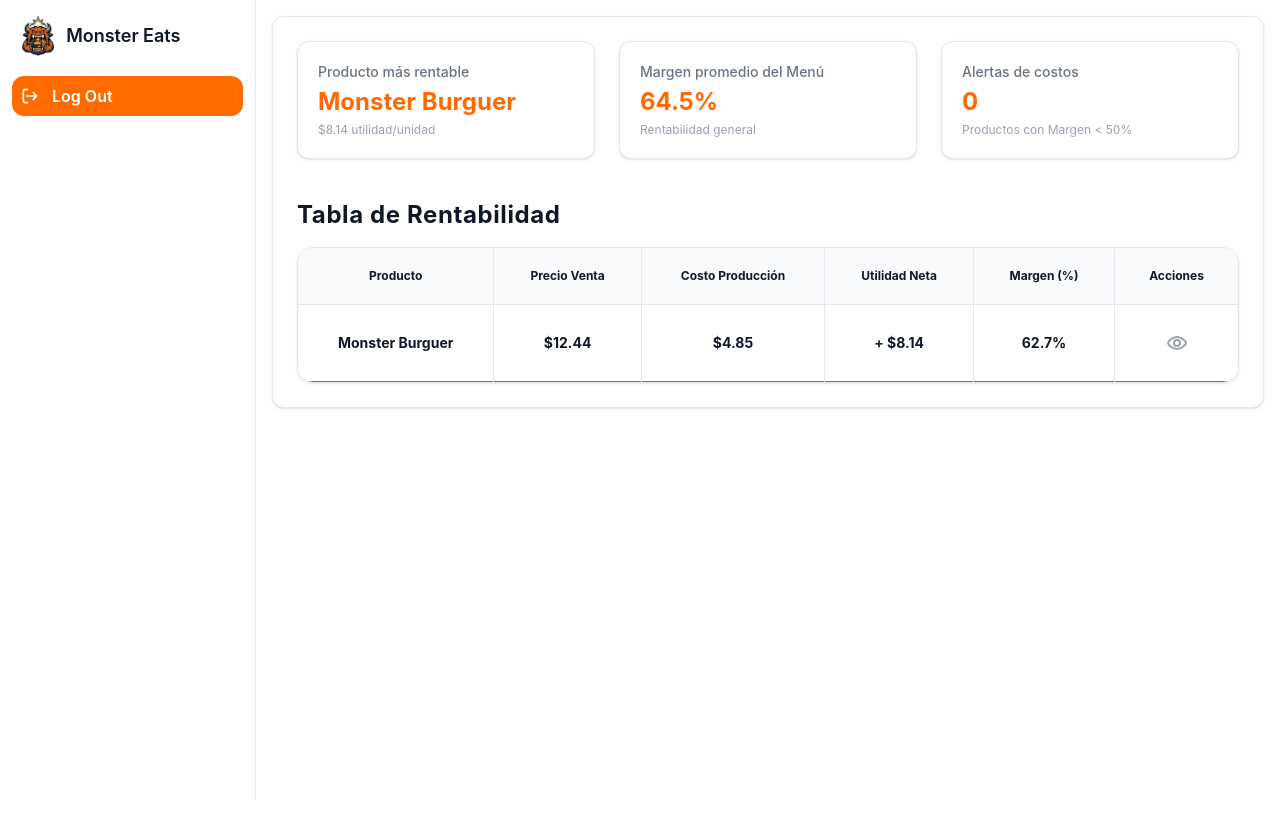
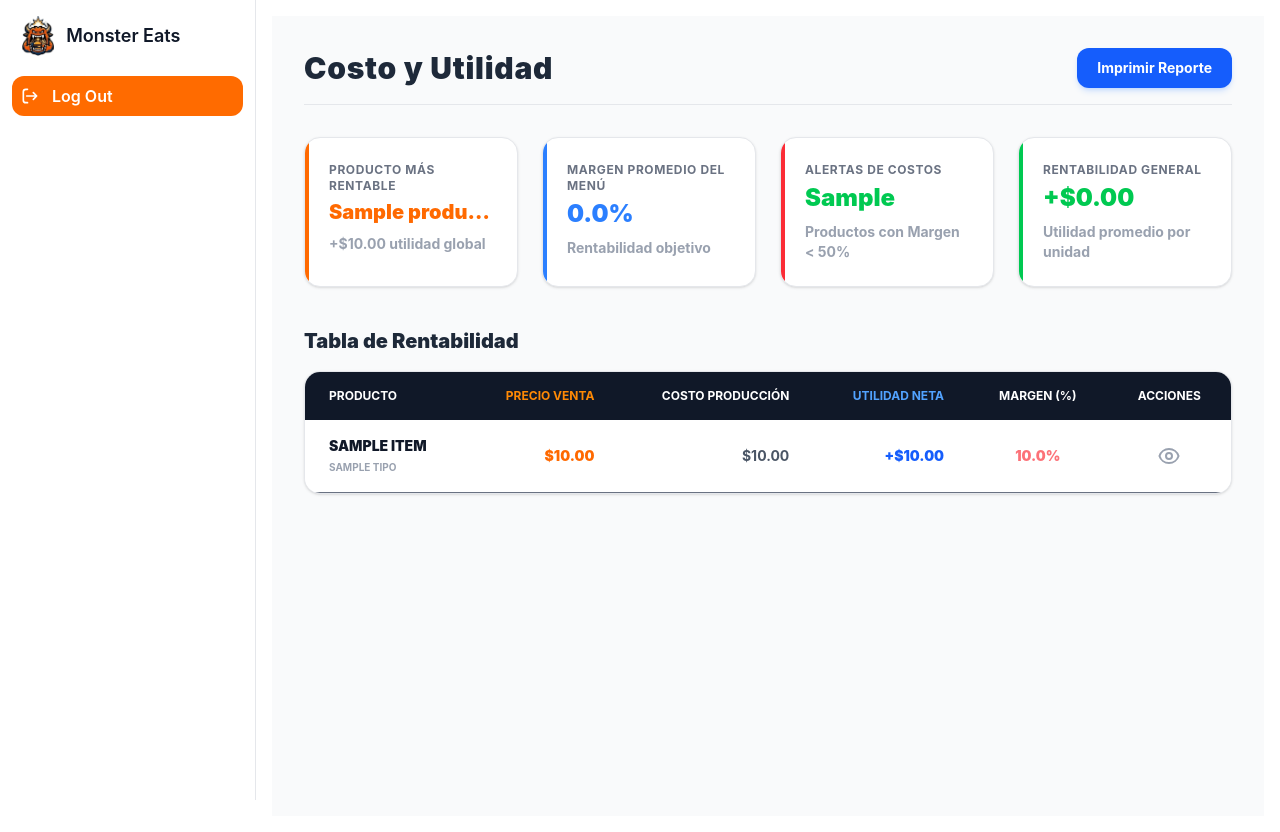
Before and after one commit to IDGS-804-23001532/Monster-eats, a Flask app: template templates/costo_Utilidad/principal.html in a window 1280 px wide. Before the commit the page ends 800 px from the top, so only its background shows below. Run offline with Flask 3, Linux system fonts and the light colour scheme; the template is opened without the code that fills it: most values are stand-ins (such as "Sample title", 1, 10 or a date in 2020); some libraries are stand-ins or nearby versions.

Commit message:
Funcionalidad Costo Utilidad terminada

```diff
--- a/solicitud_Produccion/routes.py
+++ b/solicitud_Produccion/routes.py
@@ -30,7 +30,7 @@ def principal():
 
 @solicitud_produccion.route('/agregar/<int:id_producto>', methods=['POST'])
 @login_required
-@roles_accepted('Cliente', 'Cajero')
+@roles_accepted('Cliente', 'Cajero', 'Cocina')
 def agregar_carrito(id_producto):
     producto = Producto.query.get_or_404(id_producto)
     cantidad = int(request.form.get('cantidad', 1))
@@ -55,7 +55,7 @@ def agregar_carrito(id_producto):
 
 @solicitud_produccion.route('/confirmar', methods=['POST'])
 @login_required
-@roles_accepted('Cliente', 'Cajero')
+@roles_accepted('Cliente', 'Cajero', 'Cocina')
 def confirmar_pedido():
     carrito = session.get('carrito', {})
     metodo_pago = request.form.get('metodo_pago', 'Efectivo')
--- a/templates/costo_Utilidad/principal.html
+++ b/templates/costo_Utilidad/principal.html
@@ -1,167 +1,190 @@
 {% extends "layout.html" %}
 
 {% block content %}
-<div class="p-6 bg-white dark:bg-gray-900 rounded-xl shadow-sm border border-gray-200 dark:border-gray-700">
+<div class="p-4 md:p-6 lg:p-8 bg-gray-50 dark:bg-gray-900 min-h-screen">
 
-    <div class="grid grid-cols-1 md:grid-cols-3 gap-6 mb-10">
+    <div class="flex items-center justify-between mb-8 pb-4 border-b border-gray-200 dark:border-gray-700">
+        <h1 class="text-3xl font-black text-gray-800 dark:text-white tracking-wide">
+            Costo y Utilidad
+        </h1>
+        <button onclick="window.print()"
+            class="px-5 py-2.5 text-sm font-bold text-white bg-blue-600 rounded-xl hover:bg-blue-700 transition-colors shadow-md shadow-blue-500/20">
+            Imprimir Reporte
+        </button>
+    </div>
 
+    <div class="grid grid-cols-1 md:grid-cols-2 lg:grid-cols-4 gap-6 mb-10">
         <div
-            class="p-5 bg-white dark:bg-[#111827] rounded-xl border border-gray-200 dark:border-orange-500/40 shadow-sm flex flex-col justify-center">
-            <h4 class="text-sm font-medium text-gray-500 dark:text-gray-300 mb-1">Producto más rentable</h4>
-            <div class="text-2xl font-bold text-orange-500 mb-1">Monster Burguer</div>
-            <p class="text-xs text-gray-400 dark:text-gray-400">$8.14 utilidad/unidad</p>
+            class="bg-white dark:bg-gray-800 p-6 rounded-2xl border border-gray-200 dark:border-gray-700 shadow-sm relative overflow-hidden">
+            <div class="absolute top-0 left-0 w-1 h-full bg-orange-500"></div>
+            <p class="text-xs font-bold text-gray-500 dark:text-gray-400 uppercase tracking-wider mb-1">Producto más
+                rentable</p>
+            <h3 class="text-xl font-black text-orange-500 truncate">
+                {{ producto_rentable.nombre if producto_rentable else 'Sin Datos' }}
+            </h3>
+            <p class="text-sm font-bold text-gray-400 mt-2">
+                {% if producto_rentable %}
+                +${{ "%.2f"|format(producto_rentable.utilidad_global) }} utilidad global
+                {% else %}
+                Faltan ventas
+                {% endif %}
+            </p>
         </div>
 
         <div
-            class="p-5 bg-white dark:bg-[#111827] rounded-xl border border-gray-200 dark:border-orange-500/40 shadow-sm flex flex-col justify-center">
-            <h4 class="text-sm font-medium text-gray-500 dark:text-gray-300 mb-1">Margen promedio del Menú</h4>
-            <div class="text-2xl font-bold text-orange-500 mb-1">64.5%</div>
-            <p class="text-xs text-gray-400 dark:text-gray-400">Rentabilidad general</p>
+            class="bg-white dark:bg-gray-800 p-6 rounded-2xl border border-gray-200 dark:border-gray-700 shadow-sm relative overflow-hidden">
+            <div class="absolute top-0 left-0 w-1 h-full bg-blue-500"></div>
+            <p class="text-xs font-bold text-gray-500 dark:text-gray-400 uppercase tracking-wider mb-1">Margen promedio
+                del Menú</p>
+            <h3 class="text-2xl font-black text-blue-500">{{ "%.1f"|format(margen_promedio) }}%</h3>
+            <p class="text-sm font-bold text-gray-400 mt-2">Rentabilidad objetivo</p>
         </div>
 
         <div
-            class="p-5 bg-white dark:bg-[#111827] rounded-xl border border-gray-200 dark:border-orange-500/40 shadow-sm flex flex-col justify-center">
-            <h4 class="text-sm font-medium text-gray-500 dark:text-gray-300 mb-1">Alertas de costos</h4>
-            <div class="text-2xl font-bold text-orange-500 mb-1">0</div>
-            <p class="text-xs text-gray-400 dark:text-gray-400">Productos con Margen &lt; 50%</p>
+            class="bg-white dark:bg-gray-800 p-6 rounded-2xl border border-gray-200 dark:border-gray-700 shadow-sm relative overflow-hidden">
+            <div class="absolute top-0 left-0 w-1 h-full bg-red-500"></div>
+            <p class="text-xs font-bold text-gray-500 dark:text-gray-400 uppercase tracking-wider mb-1">Alertas de
+                costos</p>
+            <h3
+                class="text-2xl font-black {% if alertas_costos > 0 %} text-red-500 animate-pulse {% else %} text-green-500 {% endif %}">
+                {{ alertas_costos }}
+            </h3>
+            <p class="text-sm font-bold text-gray-400 mt-2">Productos con Margen < 50%</p>
         </div>
 
+        <div
+            class="bg-white dark:bg-gray-800 p-6 rounded-2xl border border-gray-200 dark:border-gray-700 shadow-sm relative overflow-hidden">
+            <div class="absolute top-0 left-0 w-1 h-full bg-green-500"></div>
+            <p class="text-xs font-bold text-gray-500 dark:text-gray-400 uppercase tracking-wider mb-1">Rentabilidad
+                general</p>
+            <h3 class="text-2xl font-black text-green-500">+${{ "%.2f"|format(rentabilidad_general) }}</h3>
+            <p class="text-sm font-bold text-gray-400 mt-2">Utilidad promedio por unidad</p>
+        </div>
     </div>
 
-    <h2 class="text-2xl font-bold text-gray-900 dark:text-white tracking-wide mb-4">Tabla de Rentabilidad</h2>
+    <h2 class="text-xl font-black text-gray-800 dark:text-white mb-4">Tabla de Rentabilidad</h2>
 
-    <div class="relative overflow-x-auto shadow-sm border border-gray-200 dark:border-gray-700 sm:rounded-2xl">
-        <table class="w-full text-sm text-center text-gray-500 dark:text-gray-400">
-            <thead
-                class="text-xs text-gray-900 dark:text-white bg-gray-50 dark:bg-[#111827] border-b border-gray-200 dark:border-gray-700">
-                <tr>
-                    <th scope="col" class="px-6 py-5 border-r border-gray-200 dark:border-gray-700 font-bold">
-                        Producto
-                    </th>
-                    <th scope="col" class="px-6 py-5 border-r border-gray-200 dark:border-gray-700 font-bold">
-                        Precio Venta
-                    </th>
-                    <th scope="col" class="px-6 py-5 border-r border-gray-200 dark:border-gray-700 font-bold">
-                        Costo Producción
-                    </th>
-                    <th scope="col" class="px-6 py-5 border-r border-gray-200 dark:border-gray-700 font-bold">
-                        Utilidad Neta
-                    </th>
-                    <th scope="col" class="px-6 py-5 border-r border-gray-200 dark:border-gray-700 font-bold">
-                        Margen (%)
-                    </th>
-                    <th scope="col" class="px-6 py-5 font-bold">
-                        Acciones
-                    </th>
-                </tr>
-            </thead>
-            <tbody>
-                <tr
-                    class="bg-white dark:bg-[#111827] border-b dark:border-gray-700 hover:bg-gray-50 dark:hover:bg-gray-800 transition-colors">
-                    <td
-                        class="px-6 py-5 font-bold text-gray-900 dark:text-white border-r border-gray-200 dark:border-gray-700">
-                        Monster Burguer
-                    </td>
-                    <td
-                        class="px-6 py-5 font-bold text-gray-900 dark:text-white border-r border-gray-200 dark:border-gray-700">
-                        $12.44
-                    </td>
-                    <td
-                        class="px-6 py-5 font-bold text-gray-900 dark:text-white border-r border-gray-200 dark:border-gray-700">
-                        $4.85
-                    </td>
-                    <td
-                        class="px-6 py-5 font-bold text-gray-900 dark:text-white border-r border-gray-200 dark:border-gray-700">
-                        + $8.14
-                    </td>
-                    <td
-                        class="px-6 py-5 font-bold text-gray-900 dark:text-white border-r border-gray-200 dark:border-gray-700">
-                        62.7%
-                    </td>
-                    <td class="px-6 py-5">
-                        <div class="flex justify-center items-center">
-                            <button data-modal-target="modalRentabilidad" data-modal-toggle="modalRentabilidad"
-                                type="button"
-                                class="text-gray-400 bg-transparent hover:text-white rounded-lg text-sm p-1.5 inline-flex items-center transition-colors cursor-pointer">
-                                <svg class="w-6 h-6" aria-hidden="true" xmlns="http://www.w3.org/2000/svg" width="24"
-                                    height="24" fill="none" viewBox="0 0 24 24">
-                                    <path stroke="currentColor" stroke-width="2"
-                                        d="M21 12c0 1.2-4.03 6-9 6s-9-4.8-9-6c0-1.2 4.03-6 9-6s9 4.8 9 6Z" />
-                                    <path stroke="currentColor" stroke-width="2"
-                                        d="M15 12a3 3 0 1 1-6 0 3 3 0 0 1 6 0Z" />
+    <div
+        class="bg-white dark:bg-gray-800 rounded-2xl shadow-sm border border-gray-200 dark:border-gray-700 overflow-hidden mb-6">
+        <div class="overflow-x-auto">
+            <table class="w-full text-sm text-left text-gray-500 dark:text-gray-400">
+                <thead class="text-xs text-white uppercase bg-gray-900 dark:bg-gray-950">
+                    <tr>
+                        <th scope="col" class="px-6 py-4">Producto</th>
+                        <th scope="col" class="px-6 py-4 text-right text-orange-400">Precio Venta</th>
+                        <th scope="col" class="px-6 py-4 text-right">Costo Producción</th>
+                        <th scope="col" class="px-6 py-4 text-right text-blue-400">Utilidad Neta</th>
+                        <th scope="col" class="px-6 py-4 text-center">Margen (%)</th>
+                        <th scope="col" class="px-6 py-4 text-center">Acciones</th>
+                    </tr>
+                </thead>
+                <tbody>
+                    {% for item in resultados %}
+                    <tr
+                        class="bg-white dark:bg-gray-800 border-b dark:border-gray-700 hover:bg-gray-50 dark:hover:bg-gray-700/50 transition-colors">
+                        <td class="px-6 py-4 font-black text-gray-900 dark:text-white uppercase flex flex-col">
+                            {{ item.nombre }}
+                            <span class="text-[10px] font-bold text-gray-400 mt-1">{{ item.tipo }}</span>
+                        </td>
+                        <td class="px-6 py-4 text-right font-black text-orange-500">
+                            ${{ "%.2f"|format(item.precio_venta) }}
+                        </td>
+                        <td class="px-6 py-4 text-right font-bold text-gray-600 dark:text-gray-400">
+                            ${{ "%.2f"|format(item.costo_produccion) }}
+                        </td>
+                        <td class="px-6 py-4 text-right font-black text-blue-600 dark:text-blue-400">
+                            +${{ "%.2f"|format(item.utilidad) }}
+                        </td>
+                        <td class="px-6 py-4 text-center">
+                            {% if item.margen_ganancia >= 50 %}
+                            <span class="text-sm font-black text-green-500">{{ "%.1f"|format(item.margen_ganancia)
+                                }}%</span>
+                            {% elif item.margen_ganancia >= 20 %}
+                            <span class="text-sm font-black text-orange-500">{{ "%.1f"|format(item.margen_ganancia)
+                                }}%</span>
+                            {% else %}
+                            <span class="text-sm font-black text-red-500 animate-pulse">{{
+                                "%.1f"|format(item.margen_ganancia) }}%</span>
+                            {% endif %}
+                        </td>
+                        <td class="px-6 py-4 text-center">
+                            <button
+                                onclick="document.getElementById('modal-desglose-{{ item.id_producto }}').classList.remove('hidden'); document.getElementById('modal-desglose-{{ item.id_producto }}').classList.add('flex');"
+                                class="p-2 text-gray-400 hover:text-blue-500 transition-colors" title="Ver Desglose">
+                                <svg class="w-6 h-6" fill="none" stroke="currentColor" viewBox="0 0 24 24">
+                                    <path stroke-linecap="round" stroke-linejoin="round" stroke-width="2"
+                                        d="M15 12a3 3 0 11-6 0 3 3 0 016 0z"></path>
+                                    <path stroke-linecap="round" stroke-linejoin="round" stroke-width="2"
+                                        d="M2.458 12C3.732 7.943 7.523 5 12 5c4.478 0 8.268 2.943 9.542 7-1.274 4.057-5.064 7-9.542 7-4.477 0-8.268-2.943-9.542-7z">
+                                    </path>
                                 </svg>
-                                <span class="sr-only">Ver detalles</span>
                             </button>
-                        </div>
-                    </td>
-                </tr>
+                        </td>
+                    </tr>
+                    {% else %}
+                    <tr>
+                        <td colspan="6" class="px-6 py-12 text-center text-gray-500 dark:text-gray-400">
+                            <p class="font-bold text-lg mb-1">Aún no hay productos registrados.</p>
+                        </td>
+                    </tr>
+                    {% endfor %}
+                </tbody>
+            </table>
+        </div>
+    </div>
+</div>
 
-            </tbody>
-        </table>
-    </div>
+{% for item in resultados %}
+<div id="modal-desglose-{{ item.id_producto }}" tabindex="-1" aria-hidden="true"
+    class="hidden bg-gray-900/50 dark:bg-gray-900/80 overflow-y-auto overflow-x-hidden fixed top-0 right-0 left-0 z-50 justify-center items-center w-full md:inset-0 h-[calc(100%-1rem)] max-h-full">
 
-    <div id="modalRentabilidad" tabindex="-1" aria-hidden="true"
-        class="hidden overflow-y-auto overflow-x-hidden fixed top-0 right-0 left-0 z-50 justify-center items-center w-full md:inset-0 h-[calc(100%-1rem)] max-h-full bg-gray-900/70 backdrop-blur-sm">
-        <div class="relative p-4 w-full max-w-sm max-h-full">
-            <div class="relative bg-[#1e293b] rounded-2xl shadow-xl border border-gray-700 p-6">
+    <div class="relative p-4 w-full max-w-sm max-h-full">
+        <div class="relative bg-gray-900 rounded-2xl shadow-2xl border border-gray-700">
 
-                <h3 class="text-lg font-bold text-white text-center mb-6">
-                    Monster Burguer
-                </h3>
+            <div class="p-6 text-center border-b border-gray-800">
+                <h3 class="text-xl font-black text-white uppercase">{{ item.nombre }}</h3>
+            </div>
 
-                <div class="space-y-3 mb-4">
-                    <div class="flex justify-between text-sm font-bold text-white">
-                        <span>Carne Molida</span>
-                        <span>$2.70</span>
+            <div class="p-6">
+                <div class="space-y-3 mb-6">
+                    {% for ing in desglose_recetas[item.id_producto] %}
+                    <div class="flex justify-between items-center">
+                        <span class="text-sm font-bold text-gray-300">{{ ing.nombre }}</span>
+                        <span class="text-sm font-black text-white">${{ "%.2f"|format(ing.costo) }}</span>
                     </div>
-                    <div class="flex justify-between text-sm font-bold text-white">
-                        <span>Pan brioche</span>
-                        <span>$0.65</span>
+                    {% else %}
+                    <p class="text-sm text-gray-500 italic text-center">No hay receta registrada.</p>
+                    {% endfor %}
+                </div>
+
+                <div class="border-t border-gray-700 pt-4 mb-6 space-y-2">
+                    <div class="flex justify-between items-center">
+                        <span class="text-sm font-bold text-gray-400">Costo total</span>
+                        <span class="text-sm font-black text-white">${{ "%.2f"|format(item.costo_produccion) }}</span>
                     </div>
-                    <div class="flex justify-between text-sm font-bold text-white">
-                        <span>Queso cheddar</span>
-                        <span>$0.72</span>
-                    </div>
-                    <div class="flex justify-between text-sm font-bold text-white">
-                        <span>Lechuga</span>
-                        <span>$0.15</span>
-                    </div>
-                    <div class="flex justify-between text-sm font-bold text-white">
-                        <span>Tomate</span>
-                        <span>$0.32</span>
-                    </div>
-                    <div class="flex justify-between text-sm font-bold text-white">
-                        <span>Salsa especial</span>
-                        <span>$0.36</span>
+                    <div class="flex justify-between items-center">
+                        <span class="text-sm font-bold text-gray-400">Precio Venta</span>
+                        <span class="text-sm font-black text-white">${{ "%.2f"|format(item.precio_venta) }}</span>
                     </div>
                 </div>
 
-                <hr class="border-gray-600 my-4">
-
-                <div class="space-y-2 mb-6">
-                    <div class="flex justify-between text-sm font-bold text-white">
-                        <span>Costo total</span>
-                        <span>$4.85</span>
-                    </div>
-                    <div class="flex justify-between text-sm font-bold text-white">
-                        <span>Precio Venta</span>
-                        <span>$12.99</span>
-                    </div>
+                <div
+                    class="bg-gray-800/50 border border-gray-700 p-4 rounded-xl flex justify-between items-center mb-6">
+                    <span class="text-sm font-bold text-gray-400">Margen de Rentabilidad</span>
+                    <span
+                        class="text-lg font-black {% if item.margen_ganancia >= 50 %}text-green-500{% elif item.margen_ganancia >= 20 %}text-orange-500{% else %}text-red-500{% endif %}">
+                        {{ "%.1f"|format(item.margen_ganancia) }}%
+                    </span>
                 </div>
 
-                <div class="bg-[#334155] rounded-xl p-4 flex justify-between items-center mb-6 shadow-inner">
-                    <span class="text-xs text-gray-300">Margen de Rentabilidad</span>
-                    <span class="text-lg font-bold text-white">62.7%</span>
-                </div>
-
-                <button data-modal-hide="modalRentabilidad" type="button"
-                    class="w-full text-white bg-orange-500 hover:bg-orange-600 font-bold rounded-full text-sm px-5 py-3 text-center transition-colors shadow-lg shadow-orange-500/30">
+                <button type="button"
+                    onclick="document.getElementById('modal-desglose-{{ item.id_producto }}').classList.add('hidden'); document.getElementById('modal-desglose-{{ item.id_producto }}').classList.remove('flex');"
+                    class="w-full py-3 bg-orange-500 text-white font-black rounded-xl hover:bg-orange-600 transition-colors shadow-md shadow-orange-500/20">
                     Salir
                 </button>
-
             </div>
         </div>
     </div>
-
 </div>
+{% endfor %}
 {% endblock %}
--- a/templates/layout.html
+++ b/templates/layout.html
@@ -170,7 +170,7 @@
 
                 {% if current_user.has_role('Cliente') %}
                 <li>
-                    <a href="/costo-utilidad"
+                    <a href="/solicitud-produccion"
                         class="flex items-center px-2 py-1.5 text-body dark:text-gray-300 rounded-base hover:bg-neutral-tertiary dark:hover:bg-gray-700 hover:text-fg-brand dark:hover:text-white group">
                         <svg class="shrink-0 w-5 h-5 text-gray-500 dark:text-gray-400 transition duration-75 group-hover:text-fg-brand dark:group-hover:text-white"
                             aria-hidden="true" xmlns="http://www.w3.org/2000/svg" width="24" height="24" fill="none"
@@ -183,9 +183,9 @@
                 </li>
                 {% endif %}
 
-                {% if current_user.has_role('gerente') %}
+                {% if current_user.has_role('Gerente') %}
                 <li>
-                    <a href="#"
+                    <a href="/costo-utilidad"
                         class="flex items-center px-2 py-1.5 text-body dark:text-gray-300 rounded-base hover:bg-neutral-tertiary dark:hover:bg-gray-700 hover:text-fg-brand dark:hover:text-white group">
                         <svg class="shrink-0 w-5 h-5 text-gray-500 dark:text-gray-400 transition duration-75 group-hover:text-fg-brand dark:group-hover:text-white"
                             aria-hidden="true" xmlns="http://www.w3.org/2000/svg" width="24" height="24" fill="none"
```
Also changed, not shown: costo_Utilidad/routes.py (+71 -6 lines), static/dist/output.css.
